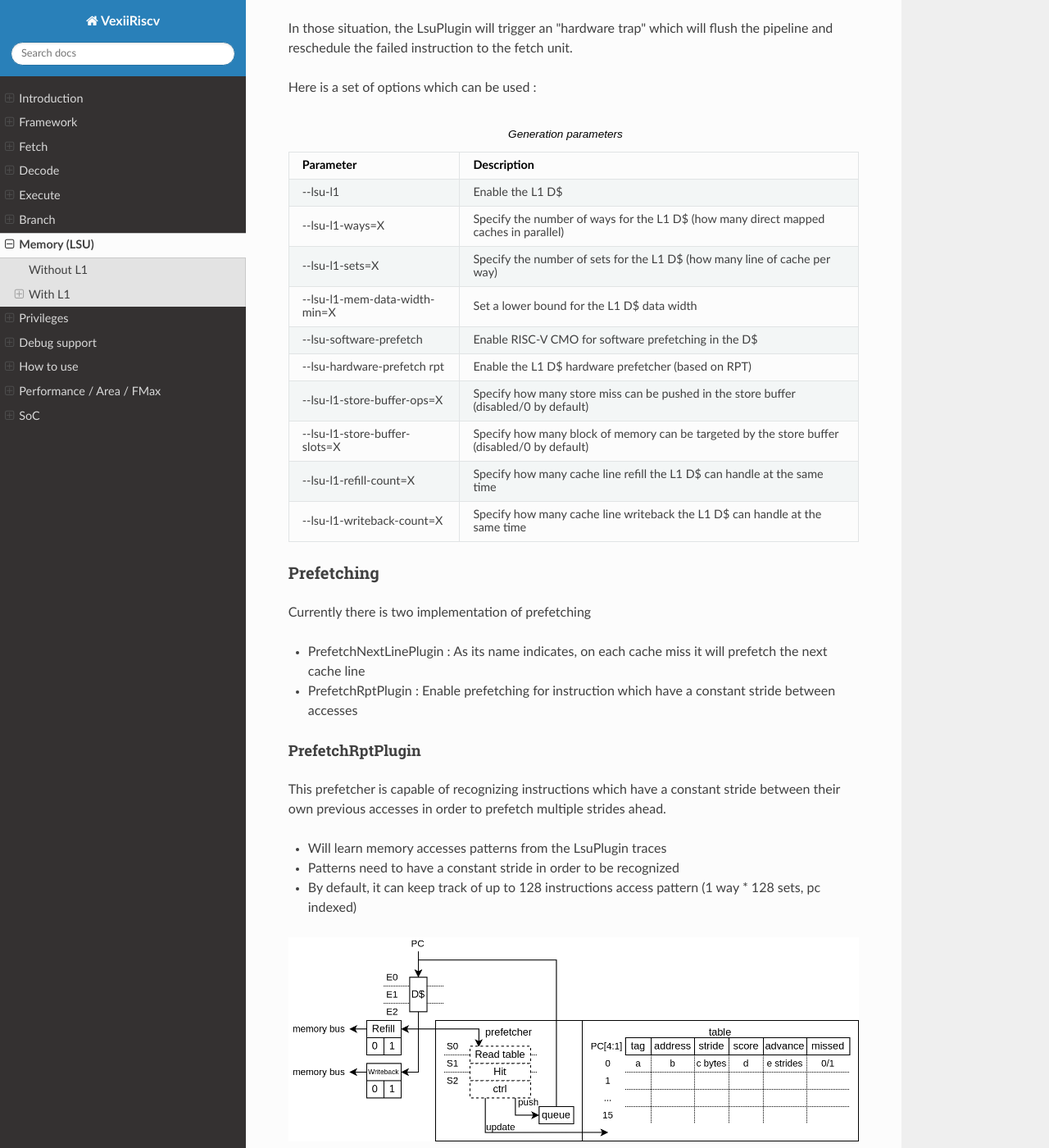
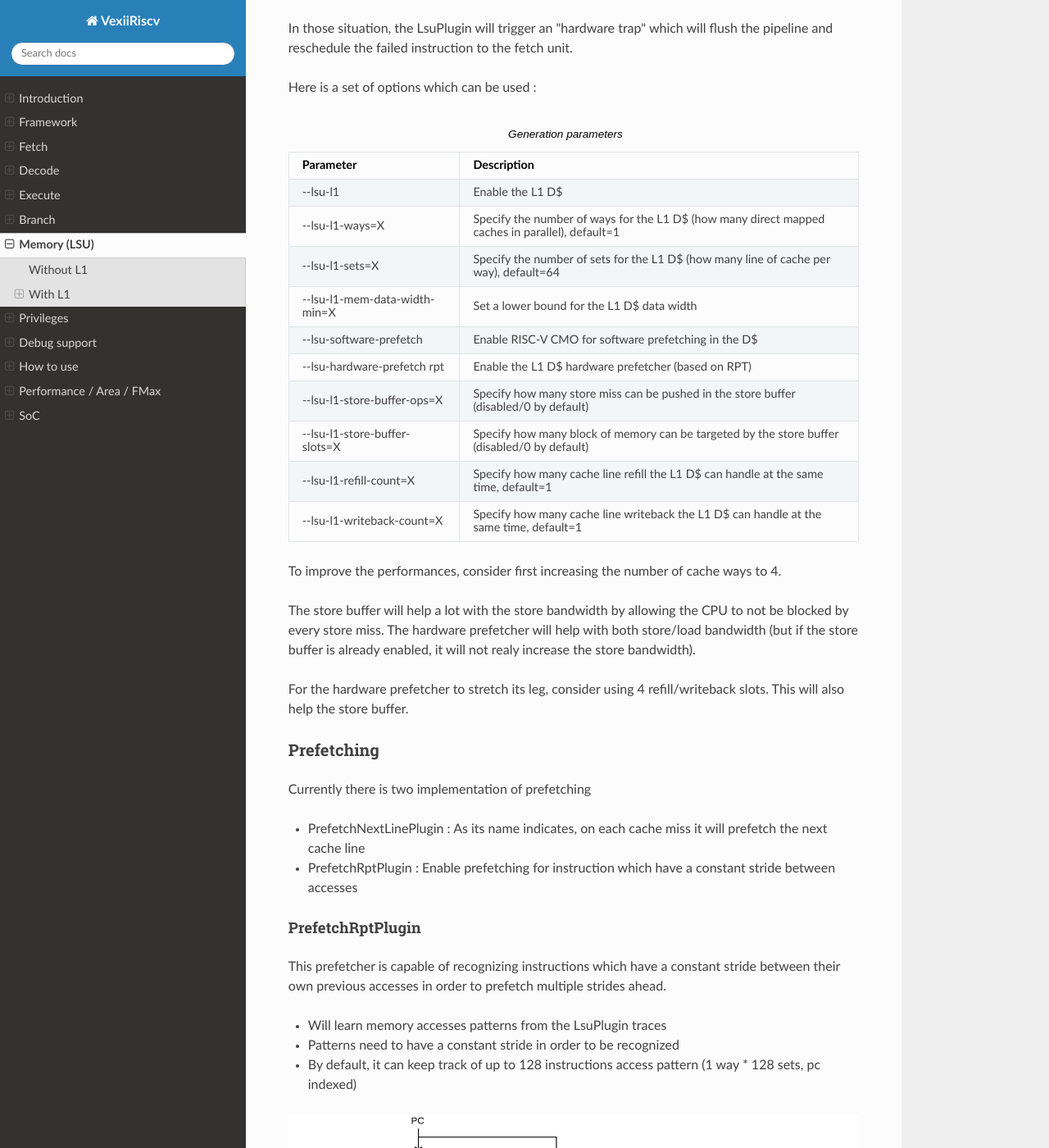
Before and after one commit to SpinalHDL/VexiiRiscv-RTD, a Sphinx documentation site: the page built from source/VexiiRiscv/Memory/index.rst, in a window 1280 px wide and 1400 px high, scrolled down 2104 px. Shown: the whole window at 82% size. Built offline with Sphinx 7.4.7 and the Read the Docs theme 3.1.0, drawn with Linux system fonts in a browser that asks for light colours.

Commit message:
More doc about LSU / Fetch parameters https://github.com/SpinalHDL/VexiiRiscv/issues/31

```diff
--- a/source/VexiiRiscv/Memory/index.rst
+++ b/source/VexiiRiscv/Memory/index.rst
@@ -75,9 +75,9 @@ Here is a set of options which can be used :
    * - --lsu-l1
      - Enable the L1 D$
    * - --lsu-l1-ways=X
-     - Specify the number of ways  for the L1 D$ (how many direct mapped caches in parallel)
+     - Specify the number of ways  for the L1 D$ (how many direct mapped caches in parallel), default=1
    * - --lsu-l1-sets=X
-     - Specify the number of sets for the L1 D$ (how many line of cache per way)
+     - Specify the number of sets for the L1 D$ (how many line of cache per way), default=64
    * - --lsu-l1-mem-data-width-min=X
      - Set a lower bound for the L1 D$ data width
    * - --lsu-software-prefetch
@@ -89,9 +89,17 @@ Here is a set of options which can be used :
    * - --lsu-l1-store-buffer-slots=X
      -  Specify how many block of memory can be targeted by the store buffer (disabled/0 by default)
    * - --lsu-l1-refill-count=X
-     - Specify how many cache line refill the L1 D$ can handle at the same time
+     - Specify how many cache line refill the L1 D$ can handle at the same time, default=1
    * - --lsu-l1-writeback-count=X
-     - Specify how many cache line writeback the L1 D$ can handle at the same time
+     - Specify how many cache line writeback the L1 D$ can handle at the same time, default=1
+
+To improve the performances, consider first increasing the number of cache ways to 4.
+
+The store buffer will help a lot with the store bandwidth by allowing the CPU to not be blocked by every store miss.
+The hardware prefetcher will help with both store/load bandwidth (but if the store buffer is already enabled, it will not
+realy increase the store bandwidth).
+
+For the hardware prefetcher to stretch its leg, consider using 4 refill/writeback slots. This will also help the store buffer.
 
 
 Prefetching
```
Also changed, not shown: source/VexiiRiscv/Fetch/index.rst (+6 -5 lines).
